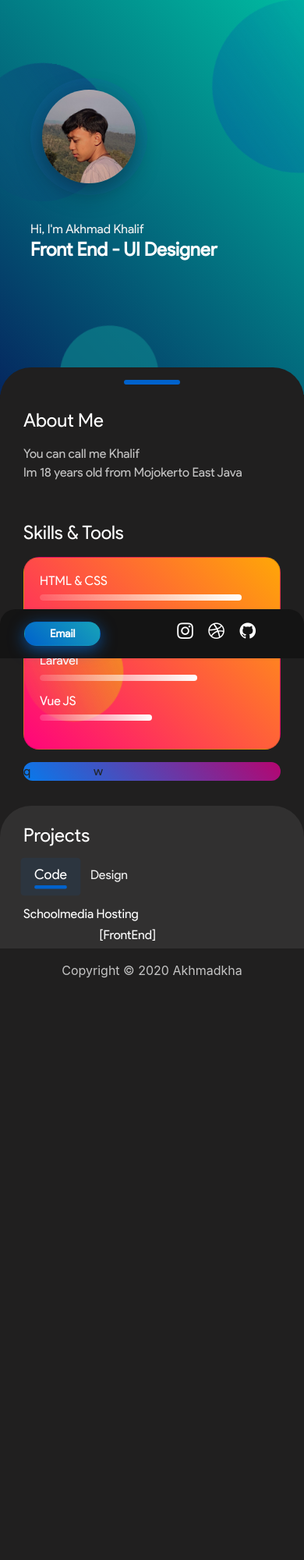
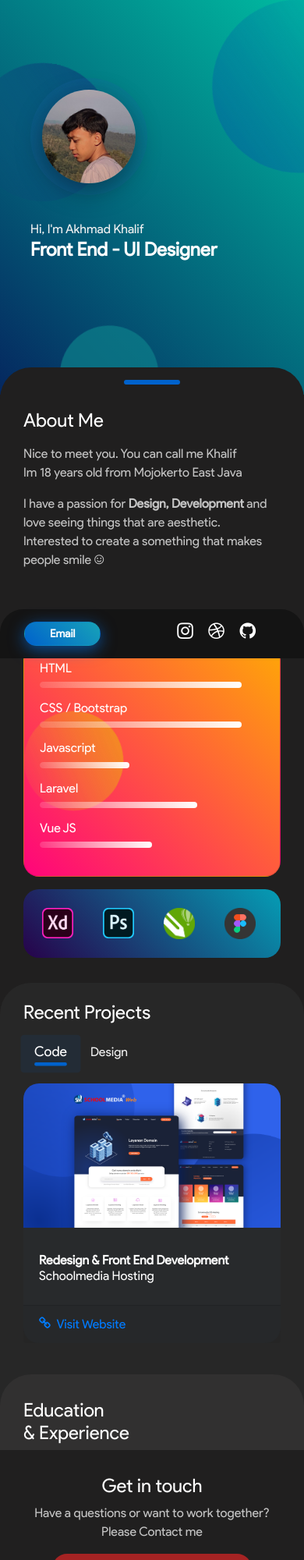
Before and after one commit to akhmadkha/akhmadkha.github.io, a plain HTML site: page index.html in a window 390 px wide. Shown: the top 2000 px of the page at 78% size. Before the commit the page ends 1336 px from the top, so only its background shows below. Drawn offline with Linux system fonts and the light colour scheme; files whose address does not match are found by name.

Commit message:
indosat gila sumpah

```diff
--- a/assets/css/style.css
+++ b/assets/css/style.css
@@ -327,6 +327,12 @@ body .jumbotron{
         left: 70%;
         top: 0%;
     }
+    .hero-app-2-fix {
+      position: fixed;
+      left: -15%;
+      top: 4%;
+      bottom: unset;
+    }
     .hero-app-2 {
         position: absolute;
         left: -15%;
@@ -363,7 +369,7 @@ body .jumbotron{
     }
     .navbar{
       background: #141414;
-      border-radius: 20px 20px 0px 0px;
+      border-radius: 30px 30px 0px 0px;
       padding-top: 1rem !important;
       padding-bottom: 1rem !important;
       z-index: 9999;
@@ -472,17 +478,29 @@ body .jumbotron{
     background: linear-gradient(245deg, white, rgba(255, 255, 255, 0.1411764705882353));
   }
   .skills .tool-card{
-    background: linear-gradient(45deg, #067aec, #b50570);
+    padding: 1.5rem;
+    background: linear-gradient(45deg, #27024a, #059db5);
     border: unset;
-    border-radius: 30px;
+    border-radius: 20px;
+  }
+  .skills .tool-card .tool-img{
+    width: 40px;
+    height: 40px;
+    overflow: hidden;
+  }
+  .skills .tool-card .tool-img img{
+    width: 100%;
   }
   /* ----project----- */
   .project{
+    background: #201f1f;
     padding-top: 2rem;
   }
   .project .project-box{
+    padding-bottom: 2rem;
     border-radius: 40px 40px 0px 0px;
-    background: #313030;
+    background: #272727;
+    /* background: #313030; */
     padding-right: 30px;
     padding-left: 30px;
   }
@@ -502,4 +520,53 @@ body .jumbotron{
     border: 2px solid #0062cc;
     border-radius: 100px;
   }
+  .project-box .code-card{
+    border: unset;
+    border-radius: 20px 20px 20px 20px;
+    background: #282a2c;
+  }
+  .project-box .code-card .code-img{
+    border-radius: 20px 20px 0px 0px;
+    overflow: hidden;
+  }
+  .project-box .code-title .code-img img{
+    width: 100%;
+  }
+  /* edukasi */
+  .edu{
+    background: #272727;
+  }
+  .edu .edu-box{
+    padding-top: 2rem;
+    background: #313030;
+    padding-right: 30px;
+    padding-left: 30px;
+    border-radius: 40px 40px 0px 0px;
+  }
+  /* conttact */
+  .contact .contact-box{
+    padding-top: 2rem;
+    padding-right: 30px;
+    padding-left: 30px;
+  }
+
+
+  .contact-box .akun-box{
+    align-self: center;
+    display: flex;
+    flex-direction: column;
+    align-items: center;
+  }
+  .contact-box .akun-box .email-btn{
+    padding-right: 2rem;
+    padding-left: 2rem;
+    border-radius: 100px;
+    background: #a52323;
+  }
+  .contact-box .akun-box .wa-btn{
+    padding-right: 2rem;
+    padding-left: 2rem;
+    border-radius: 100px;
+    background: #0f4437;
+  }
 }
--- a/index.html
+++ b/index.html
@@ -73,9 +73,9 @@
                     </div>
                     <div class="col-6" style="padding: unset;">
                         <div class="socmed-nav">
-                                <span class="text-white icon-instagram"></span>
-                                <span class="text-white icon-dribbble"></span>
-                                <span class="text-white icon-github"></span>
+                            <a href="https://instagram.com/akhmadkha/"><span class="text-white icon-instagram"></span></a>
+                            <a href="https://dribbble.com/"><span class="text-white icon-dribbble"></span></a>
+                            <a href="https://github/akhmadkha"><span class="text-white icon-github"></span></a>
                         </div>
                     </div>
                 </div>
@@ -99,7 +99,7 @@
                         </div>
                     </div>
                     <div class="hero-app-1 custom-animation"><span class="particle-span"></span></div>
-                    <div class="hero-app-2 custom-animation2"><span class="particle-span-2"></span></div>
+                    <div class="hero-app-2-fix custom-animation2"><span class="particle-span-2"></span></div>
                     <div class="hero-app-3 custom-animation3"><span class="particle-span-3"></span></div>
                 </div>
             </div>
@@ -113,7 +113,8 @@
                 <div class="row">
                     <div class="container about-title">
                         <h4 class="text-white mb-3">About Me</h4>
-                        <p class="text-white-2">You can call me Khalif <br>Im 18 years old from Mojokerto East Java</p>
+                        <p class="text-white-2">Nice to meet you. You can call me Khalif <br>Im 18 years old from Mojokerto East Java</p>
+                        <p class="text-white-2">I have a passion for <b>Design, Development</b> and love seeing things that are aesthetic. <br>Interested to create a something that makes people smile :)</p>
                     </div>
                 </div>
             </div>
@@ -122,7 +123,7 @@
             <div class="container skill-box">
                 <div class="row">
                     <div class="container skill-title">
-                        <h4 class="text-white mb-3">Skills & Tools</h4>
+                        <h4 class="text-white mb-3">Skills & Design Tools</h4>
                     </div>
                 </div>
                 <div class="skill-content">
@@ -131,15 +132,21 @@
                         <div class="hero-app-2 custom-animation4"><span class="particle-skill"></span></div>
                         <div class="card-body">
                             <div class="item-skill">
-                                <h6 class="text-white-2">HTML & CSS</h6>
+                                <h6 class="text-white-2">HTML</h6>
                                 <div class="progress">
                                     <div class="progress-bar" style="width: 90%;"></div>
                                 </div>
                             </div>
                             <div class="item-skill">
+                                    <h6 class="text-white-2">CSS / Bootstrap</h6>
+                                    <div class="progress">
+                                        <div class="progress-bar" style="width: 90%;"></div>
+                                    </div>
+                                </div>
+                            <div class="item-skill">
                                 <h6>Javascript</h6>
                                 <div class="progress">
-                                    <div class="progress-bar" style="width: 60%;"></div>
+                                    <div class="progress-bar" style="width: 40%;"></div>
                                 </div>
                             </div>
                             <div class="item-skill">
@@ -159,21 +166,37 @@
                     <!-- tools -->
                     <div class="card tool-card">
                         <div class="row">
-                            <div class="col-3">q</div>
-                            <div class="col-3">w</div>
-                            <div class="col-3"></div>
-                            <div class="col-3"></div>
+                            <div class="col-3">
+                                <div class="tool-img">
+                                    <img src="assets/img/logo/xd.png" alt="">
+                                </div>
+                            </div>
+                            <div class="col-3">
+                                <div class="tool-img">
+                                    <img src="assets/img/logo/photoshop.png" alt="">
+                                </div>
+                            </div>
+                            <div class="col-3">
+                                <div class="tool-img">
+                                    <img src="assets/img/logo/corel.png" alt="">
+                                </div>
+                            </div>
+                            <div class="col-3">
+                                <div class="tool-img">
+                                    <img src="assets/img/logo/figma.png" alt="">
+                                </div>
+                            </div>
                         </div>
                     </div>
                 </div>
             </div>
         </section>
         <!-- Project -->
-        <section class="project pb-3">
+        <section class="project">
             <div class="container project-box">
                 <div class="row">
                     <div class="container project-title mt-4 mb-2">
-                        <h4 class="text-white">Projects</h4>
+                        <h4 class="text-white">Recent Projects</h4>
                     </div>
                 </div>
                 <div class="row">
@@ -188,17 +211,21 @@
                         </ul>
                         <div class="tab-content" id="pills-tabContent">
                             <div class="tab-pane fade show active" id="pills-code" role="tabpanel" aria-labelledby="pills-code-tab">
-                                <div class="container code-box">
-                                    <div class="row">
-                                        <h6 class="text-white">Schoolmedia Hosting</h6>
+                                <div class="card code-card mb-2">
+                                    <div class="card-title code-title">
+                                        <div class="code-img">
+                                            <img src="assets/img/cover-schoolmedia.png" alt="">
+                                        </div>
+                                    </div>
+                                    <div class="card-body">
+                                        <h6 class="text-white"><b>Redesign & Front End Development</b> <br> Schoolmedia Hosting</h6>
+                                    </div>
+                                    <div class="card-footer">
+                                        <a href="https://hostingdev.schoolmedia.my.id"><span class="icon-link mr-1"></span> Visit Website</a>
                                     </div>
                                 </div>
                                 <div class="container code-box">
                                     <div class="row">
-                                        <div class="col-3"></div>
-                                        <div class="col-9">
-                                            <h6 class="text-white">[FrontEnd]</h6>
-                                        </div>
                                     </div>
                                 </div>
                             </div>
@@ -208,10 +235,37 @@
                 </div>
             </div>
         </section>
+        <!-- Edu & Exp -->
+        <section class="edu">
+            <div class="container edu-box">
+                <div class="row">
+                    <div class="container">
+                        <h4 class="text-white">Education <br>& Experience</h4>
+                    </div>
+                </div>
+            </div>
+        </section>
+        <!-- contact -->
+        <section class="contact">
+            <div class="container contact-box">
+                <div class="row">
+                    <div class="container text-center">
+                        <h4 class="text-white">Get in touch</h4>
+                        <p class="text-white-2">Have a questions or want to work together? Please Contact me</p>
+                    </div>
+                </div>
+                <div class="row">
+                    <div class="container akun-box">
+                            <a href="#"><button class="btn text-white email-btn mb-2"><span class="text-white icon-envelope mr-3"></span>akhmadklf@gmail.com</button></a>
+                        <a href="https://wa.me/085707649023?text=Hi.."><button class="btn text-white wa-btn"><span class="text-white icon-whatsapp mr-3"></span>Whatsapp</button></a>
+                    </div>
+                </div>
+            </div>
+        </section>
     </section>
     </section>
     <footer>
-        <p class="text-center text-white-2">Copyright &copy; 2020 Akhmadkha</p>
+        <p class="text-center text-white-2 mt-4">&copy; 2020 @akhmadkha</p>
     </footer>
     <!-- script -->
     <script src="assets/js/jquery-3.3.1.min.js"></script>
```
Also changed, not shown: assets/img/cover-schoolmedia.png (added), assets/img/logo/corel.png (added), assets/img/logo/figma.png (added), assets/img/logo/photoshop.png (added), assets/img/logo/xd.png (added).
